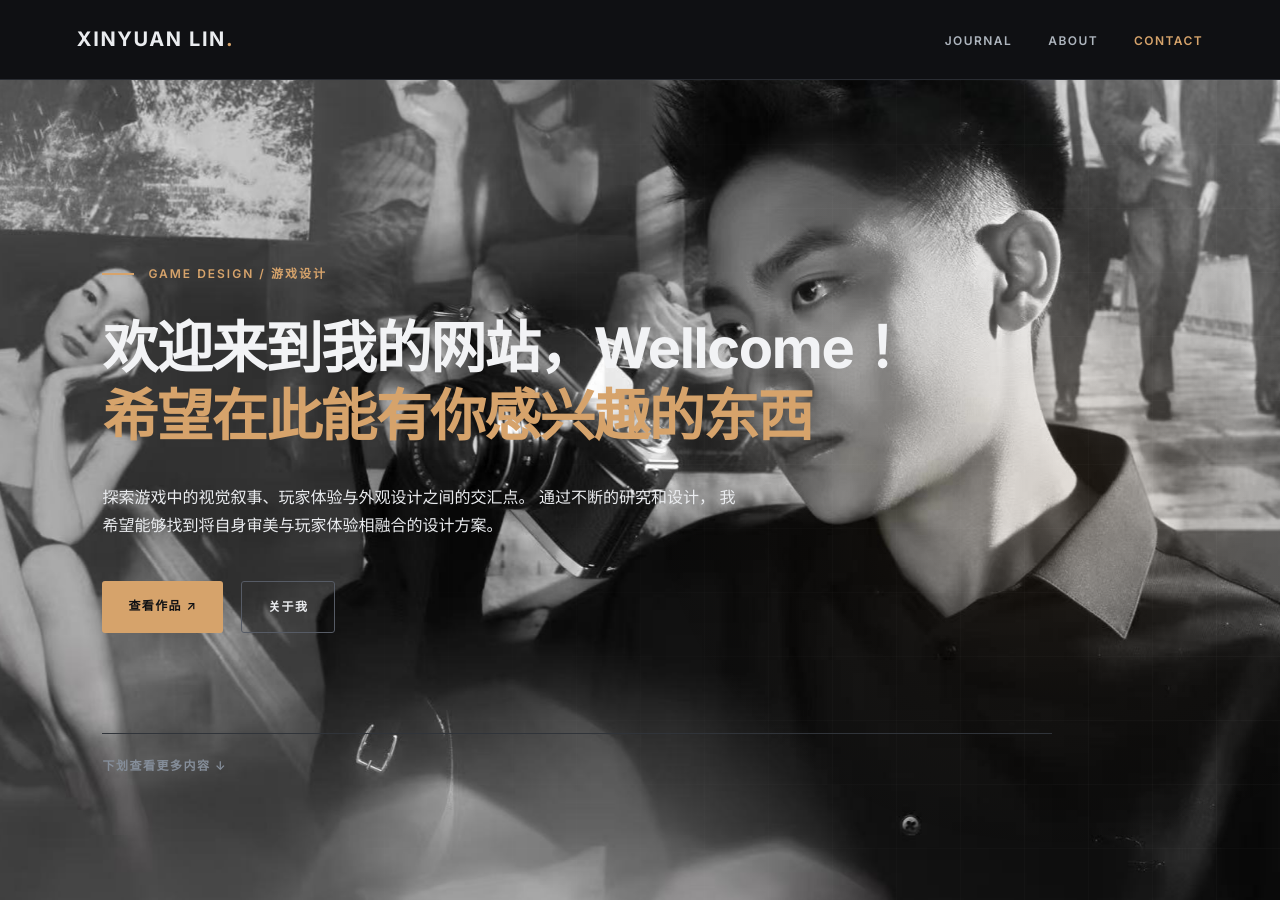
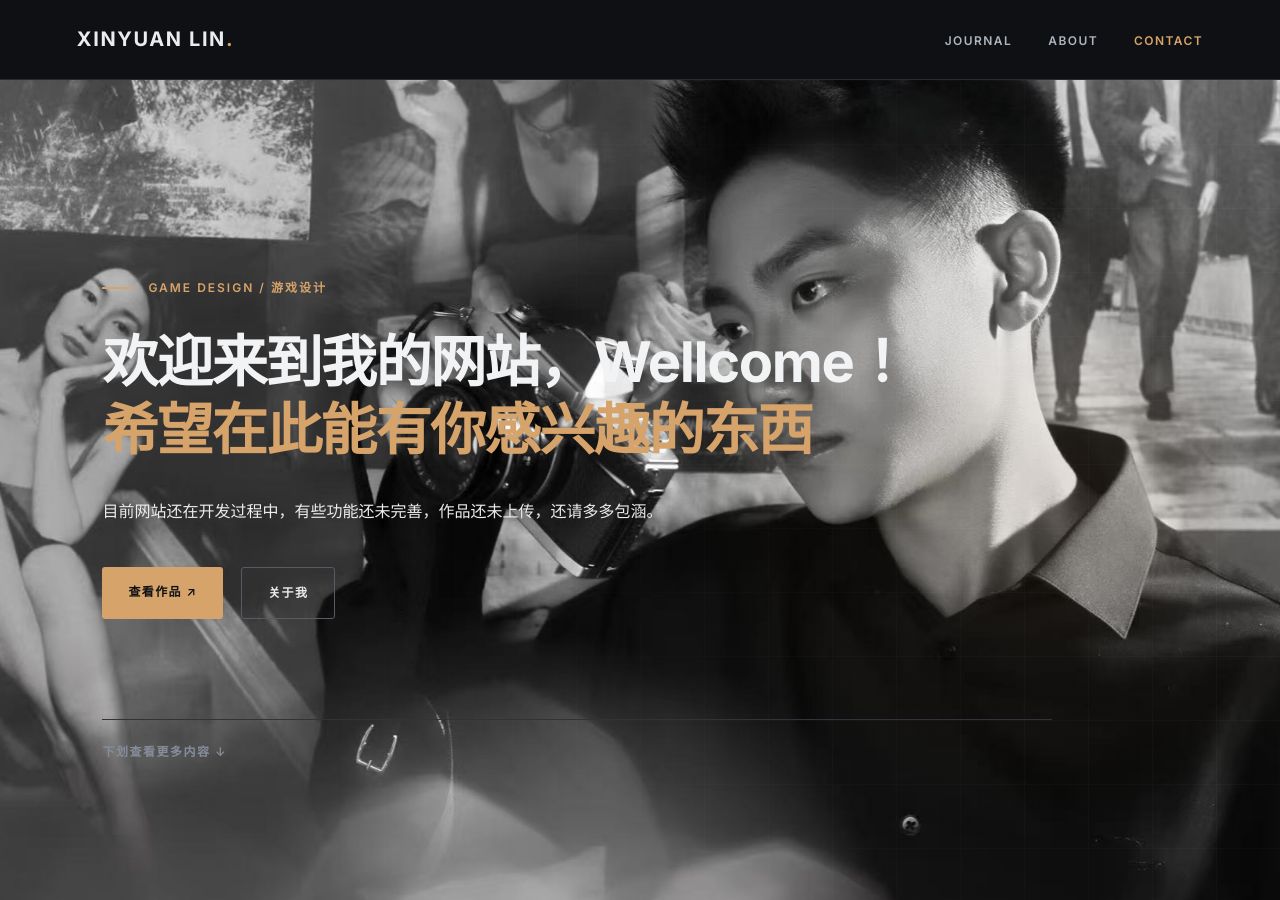
Before and after one commit to Emojiiiii/TOSAKA.github.io, a Jekyll site: the page built from index.html, in a window 1280 px wide and 900 px high. Built offline with Jekyll 4.4.1, drawn with Linux system fonts in a browser that asks for light colours.

Commit message:
Update index.html

```diff
--- a/index.html
+++ b/index.html
@@ -84,9 +84,7 @@
 
         <!-- 首屏个人介绍：以后可以替换成自己的真实设计经历。 -->
         <p class="hero-text">
-          探索游戏中的视觉叙事、玩家体验与外观设计之间的交汇点。
-          通过不断的研究和设计，
-          我希望能够找到将自身审美与玩家体验相融合的设计方案。
+          目前网站还在开发过程中，有些功能还未完善，作品还未上传，还请多多包涵。
         </p>
 
         <!-- 两个按钮会跳转到本页面的作品区和 About 区。 -->
```
